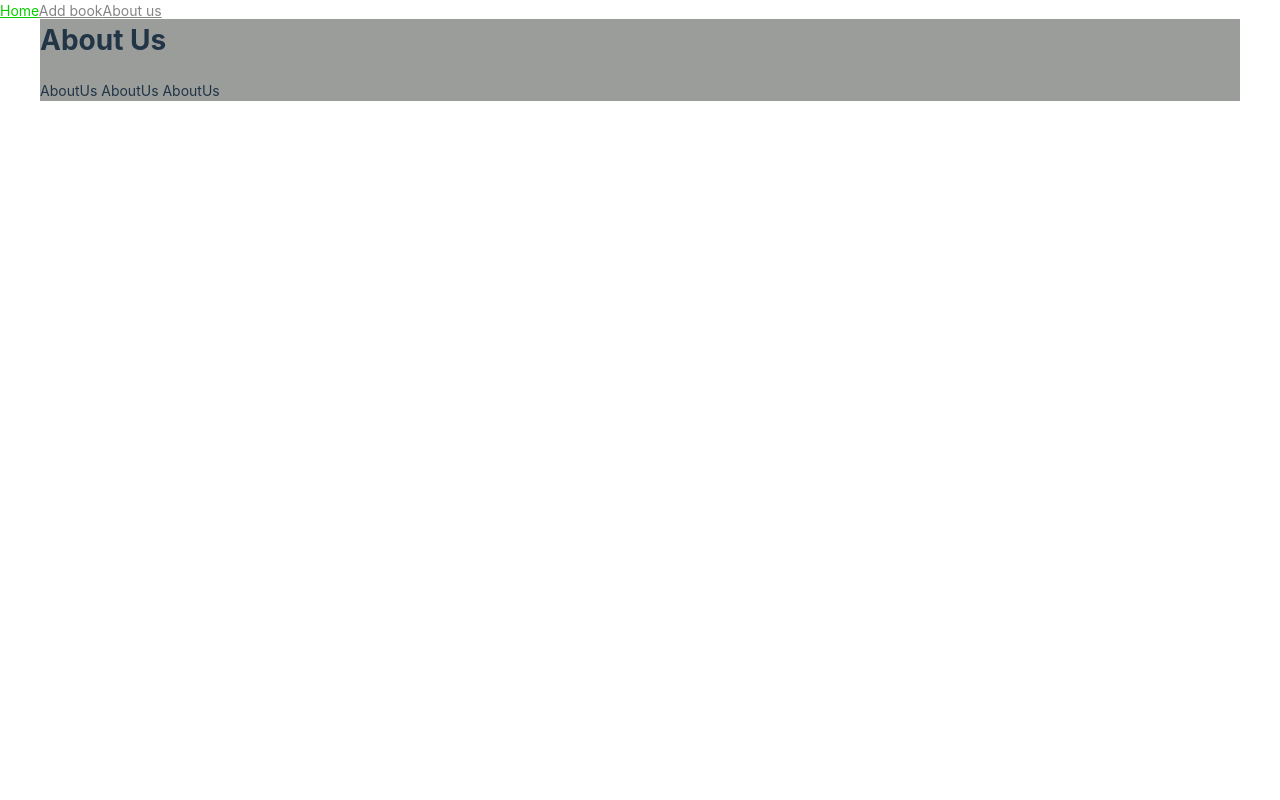
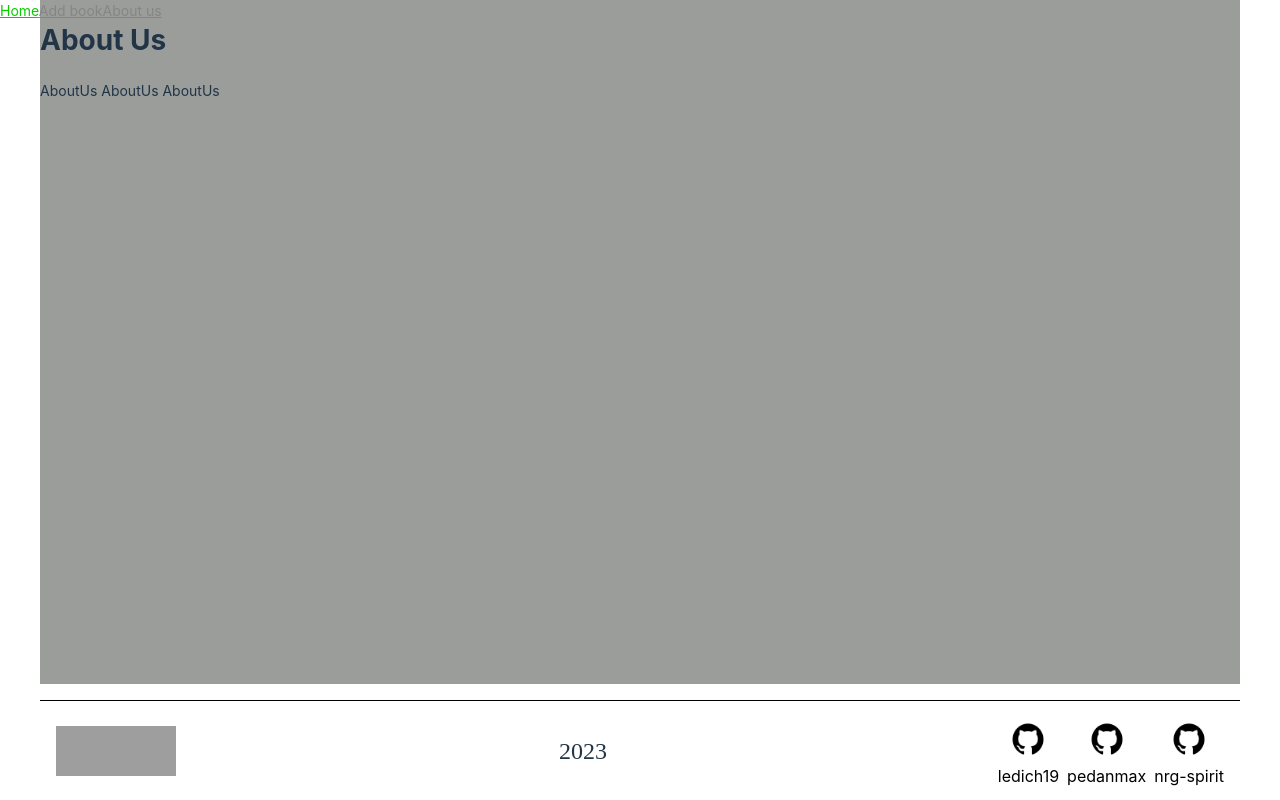
Before and after one commit to Ledich19/RRS_GraphiQL, a React (Vite) app: page / in a window 1280 px wide. Built offline with nearby package versions, Linux system fonts and the light colour scheme; grey boxes are pictures that could not be loaded.

Commit message:
feat: add footer without styling

```diff
--- a/src/App.tsx
+++ b/src/App.tsx
@@ -2,9 +2,11 @@ import { Outlet, Routes, Route, Navigate } from 'react-router-dom';
 import ErrorPage from './pages/Page404/Page404';
 import Layout from './pages/Layout/Layout';
 import AboutUs from './pages/AboutUs/AboutUs';
+import Footer from './componemts/Footer/Footer';
 
 const App = () => {
   return (
+    <>
       <Routes>
         <Route path="*" element={<Layout />}>
           <Route index element={<AboutUs />} />
@@ -13,6 +15,8 @@ const App = () => {
           <Route path="*" element={<Navigate to="404" />} />
         </Route>
       </Routes>
+      <Footer />
+    </>
   );
 };
 
--- /dev/null
+++ b/src/componemts/Footer/Footer.scss
@@ -0,0 +1,50 @@
+.footer {
+  font-size: 1rem;
+  padding: 1rem;
+  margin-top: 1rem;
+  width: 100%;
+  height: 100px;
+  border-top: 1px solid black;
+  position: relative;
+  display: flex;
+  justify-content: space-between;
+  align-items: center;
+  background-color: pap;
+  box-sizing: border-box;
+  flex: 0 0 auto;
+  &__rs-link {
+    width: 120px;
+    height: 50px;
+    background-image: url('./img/logo-rss.svg');
+    background-repeat: no-repeat;
+  }
+  &__year {
+    font-family: 'OldEnglish';
+    font-size: 1.5rem;
+  }
+  &__authors {
+    display: flex;
+  }
+  &__author {
+    display: flex;
+    flex-direction: column;
+    justify-content: center;
+    align-items: center;
+    margin-left: .5rem;
+    color: black;
+    text-decoration: none;
+    &:hover {
+      color: green;
+    }
+    &:active {
+      color: red;
+    }
+    &:visited {
+      color: violet;
+    }
+    &_logo {
+      width: 50px;
+      height: 50px;
+    }
+  }
+}
--- /dev/null
+++ b/src/componemts/Footer/Footer.tsx
@@ -0,0 +1,28 @@
+import { Link } from 'react-router-dom';
+import React from 'react';
+import './Footer.scss';
+
+const Footer: React.FC = () => {
+  return (
+    <div className="footer">
+      <Link to="https://rs.school/" className="footer__rs-link" />
+      <span className="footer__year">2023</span>
+      <div className="footer__authors">
+        <Link to="https://github.com/ledich19" className="footer__author">
+          <img src="./img/logo-git.png" alt="git-logo" className="footer__author_logo" />
+          ledich19
+        </Link>
+        <Link to="https://github.com/pedanmax" className="footer__author">
+          <img src="./img/logo-git.png" alt="git-logo" className="footer__author_logo" />
+          pedanmax
+        </Link>
+        <Link to="https://github.com/NRG-Spirit" className="footer__author">
+          <img src="./img/logo-git.png" alt="git-logo" className="footer__author_logo" />
+          nrg-spirit
+        </Link>
+      </div>
+    </div>
+  );
+};
+
+export default Footer;
--- a/src/index.scss
+++ b/src/index.scss
@@ -47,6 +47,9 @@ $md4: 479.98;
 //<ОСНОВНАЯ СЕТКА>===================
 #root {
   width: 100%;
+  display: flex;
+  flex-direction: column;
+  min-height: 100vh;
   max-width: $maxWidhtConteiner + px;
   margin: 0 auto;
   @media (max-width: #{$md1}px) {
--- a/src/pages/AboutUs/AboutUS.module.scss
+++ b/src/pages/AboutUs/AboutUS.module.scss
@@ -1,4 +1,5 @@
 .aboutUs {
   width: 100%;
   background: rgb(155, 157, 155);
+  flex: 1 0 auto;
 }
```
Also changed, not shown: public/img/logo-git.png (added), public/img/logo-rss.svg (added). Lines whose indentation alone changed are shown as unchanged.
